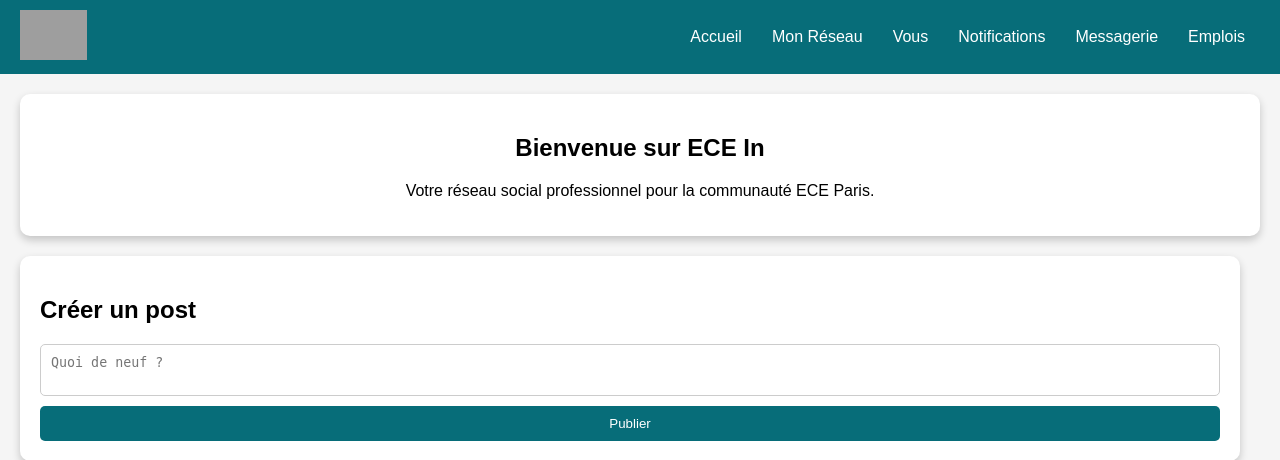
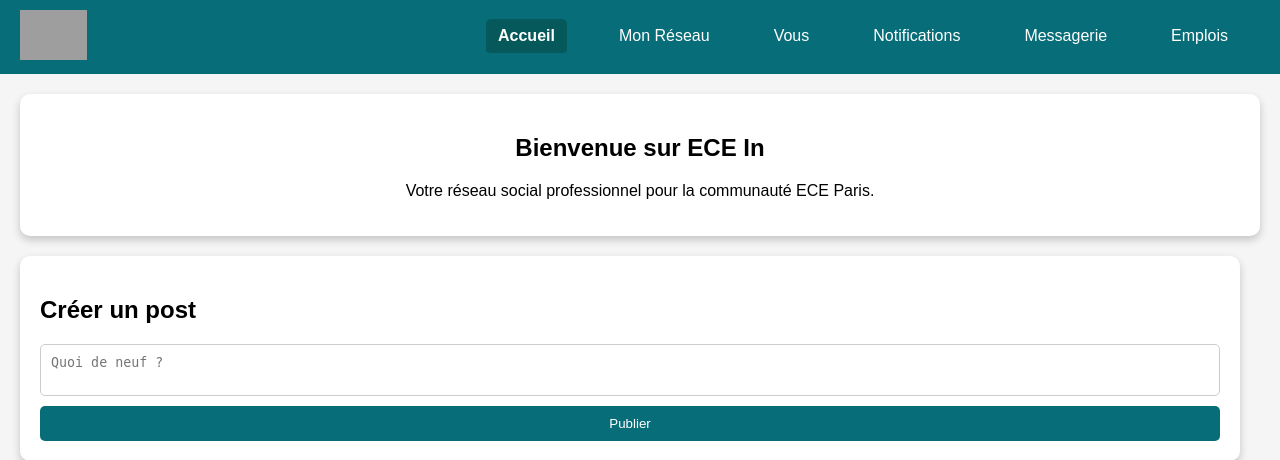
Before and after one commit to maylis211/Projet-ECE-In, a PHP site: page /accueil.php in a window 1280 px wide. Shown: the top 460 px of the page. Run offline with PHP 8.4, Linux system fonts and the light colour scheme; grey boxes are pictures that could not be loaded.

Commit message:
Navigation des onglets

```diff
--- a/Connexion/accueil.css
+++ b/Connexion/accueil.css
@@ -167,3 +167,25 @@ footer {
     width: 100%;
     bottom: 0;
 }
+
+.onglet {
+    padding: 8px 12px;
+    margin: 0 5px;
+    border-radius: 5px;
+    transition: background-color 0.3s, border-bottom 0.3s;
+}
+
+.onglet:hover {
+    background-color: #05595a;
+}
+
+.ongletSelect {
+    font-weight: bold; /* Met en gras le texte de l'onglet */
+    color: #076d79; /* Change la couleur du texte de l'onglet */
+    border-bottom: 2px solid #076d79; /* Ajoute une bordure en bas de l'onglet */
+    background-color: #05595a; /* Ajoute un arrière-plan gris clair */
+    border-radius: 5px; /* Arrondit les coins de l'onglet */
+    padding: 8px 12px; /* Ajoute de l'espace à l'intérieur de l'onglet */
+    margin: 0 5px; /* Ajoute un espace entre les onglets */
+    transition: background-color 0.3s; /* Ajoute une transition fluide lors du survol */
+}
--- a/Connexion/accueil.php
+++ b/Connexion/accueil.php
@@ -26,12 +26,12 @@ if ($conn->connect_error) {
         </div>
         <nav>
             <ul>
-                <li><a href="index.html">Accueil</a></li>
-                <li><a href="mon-reseau.html">Mon Réseau</a></li>
-                <li><a href="vous.html">Vous</a></li>
-                <li><a href="notifications.html">Notifications</a></li>
-                <li><a href="messagerie.html">Messagerie</a></li>
-                <li><a href="emplois.html">Emplois</a></li>
+                <li><div class="ongletSelect"><a href="accueil.php">Accueil</a></div></li>
+                <li><div class="onglet"><a href="mon-reseau.html">Mon Réseau</a></div></li>
+                <li><div class="onglet"><a href="vous.php">Vous</a></div></li>
+                <li><div class="onglet"><a href="notifications.html">Notifications</a></div></li>
+                <li><div class="onglet"><a href="messagerie.html">Messagerie</a></div></li>
+                <li><div class="onglet"><a href="emplois.html">Emplois</a></div></li>
             </ul>
         </nav>
     </header>
```
Also changed, not shown: Connexion/vous.css (+38 -9 lines), Connexion/vous.php (+14 -2 lines).
